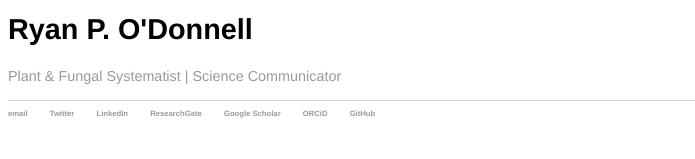
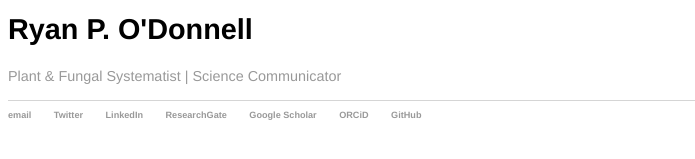
Before and after one commit to rpodonnell/rpodonnell.github.io, a Jekyll site: the page built from index.html, in a window 1280 px wide. Shown: the part 670-829 px from the top of the page, without its empty margins (0-695 px from the left). Built offline with Jekyll 4.4.1, drawn with Linux system fonts in a browser that asks for light colours.

Commit message:
Update main2.css

```diff
--- a/css/main2.css
+++ b/css/main2.css
@@ -33,7 +33,7 @@ p {
 }
 footer {
     border-top: 1px solid #d5d5d5;
-    font-size: .8em;
+    font-size: .95em;
 }
 
 ul.posts {
```
